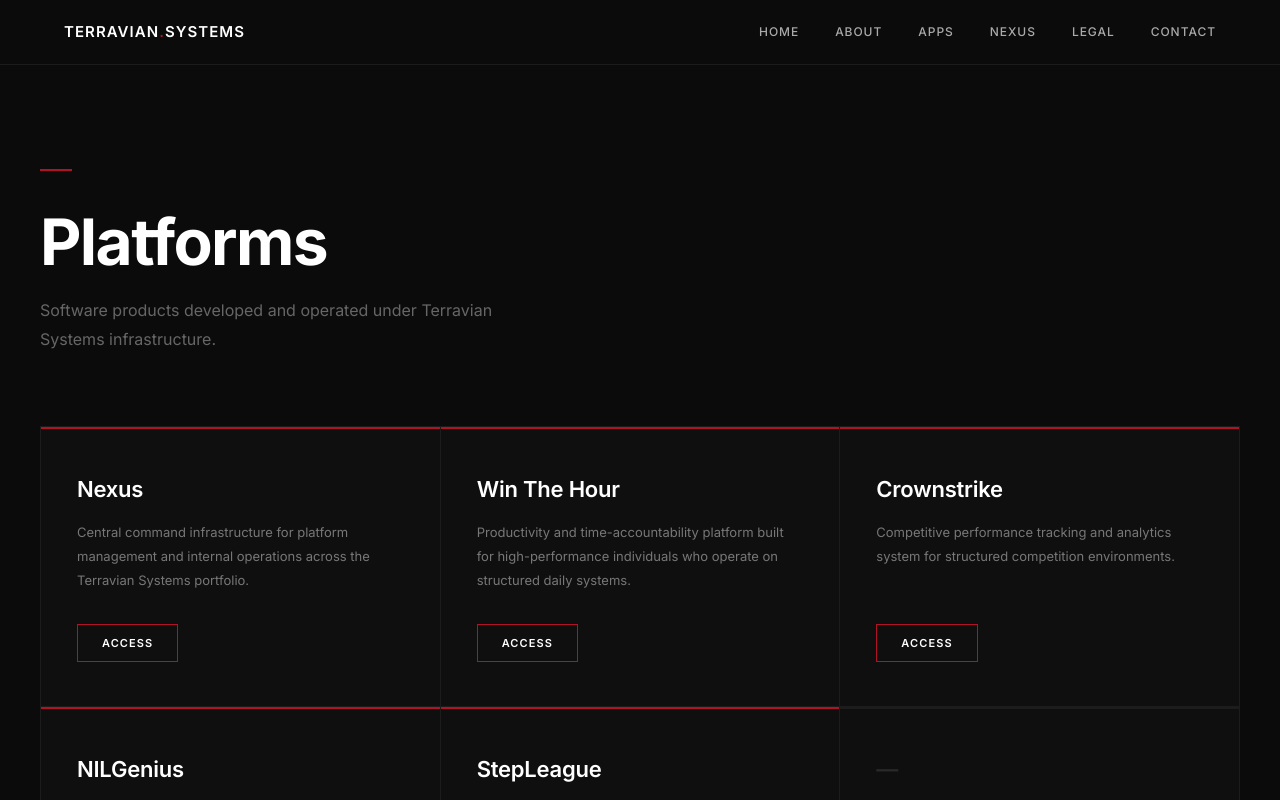
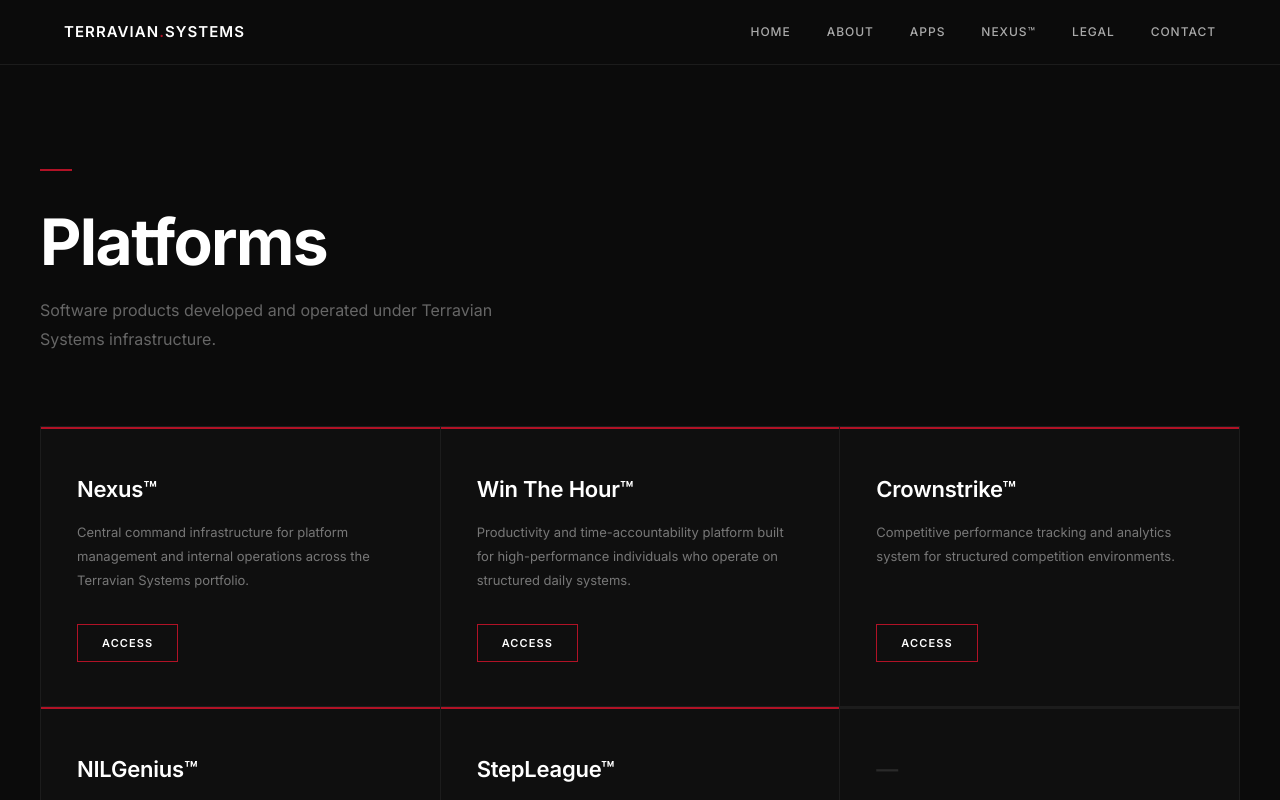
Before and after one commit to HouseofTerravian/terravian-systems, a Next.js app: page /apps in a window 1280 px wide. Shown: the top 800 px of the page. Built offline with nearby package versions, Linux system fonts and the light colour scheme.

Commit message:
Add ™ to all app/brand names across the site

```diff
--- a/app/apps/page.tsx
+++ b/app/apps/page.tsx
@@ -8,35 +8,35 @@ export const metadata: Metadata = {
 
 const apps = [
   {
-    name: "Nexus",
+    name: "Nexus™",
     description:
       "Central command infrastructure for platform management and internal operations across the Terravian Systems portfolio.",
     href: "/nexus",
     active: true,
   },
   {
-    name: "Win The Hour",
+    name: "Win The Hour™",
     description:
       "Productivity and time-accountability platform built for high-performance individuals who operate on structured daily systems.",
     href: "https://winthehour.app",
     active: true,
   },
   {
-    name: "Crownstrike",
+    name: "Crownstrike™",
     description:
       "Competitive performance tracking and analytics system for structured competition environments.",
     href: "https://app.crownstrikeofficial.com",
     active: true,
   },
   {
-    name: "NILGenius",
+    name: "NILGenius™",
     description:
       "NIL deal management and athlete brand infrastructure for the modern collegiate ecosystem.",
     href: "#",
     active: true,
   },
   {
-    name: "StepLeague",
+    name: "StepLeague™",
     description:
       "League operations and bracket management platform for competitive step programs and performance organizations.",
     href: "#",
--- a/app/nexus/page.tsx
+++ b/app/nexus/page.tsx
@@ -712,7 +712,7 @@ export default function Nexus() {
               Enterprise or partnership inquiry?
             </p>
             <p style={{ fontSize: "13px", color: C.textMuted }}>
-              Nexus supports custom tier structures for operators and platform partners.
+              Nexus™ supports custom tier structures for operators and platform partners.
             </p>
           </div>
           <Link
--- a/components/Navbar.tsx
+++ b/components/Navbar.tsx
@@ -7,7 +7,7 @@ const links = [
   { label: "Home", href: "/" },
   { label: "About", href: "/about" },
   { label: "Apps", href: "/apps" },
-  { label: "Nexus", href: "/nexus" },
+  { label: "Nexus™", href: "/nexus" },
   { label: "Legal", href: "/legal" },
   { label: "Contact", href: "/contact" },
 ];
```
